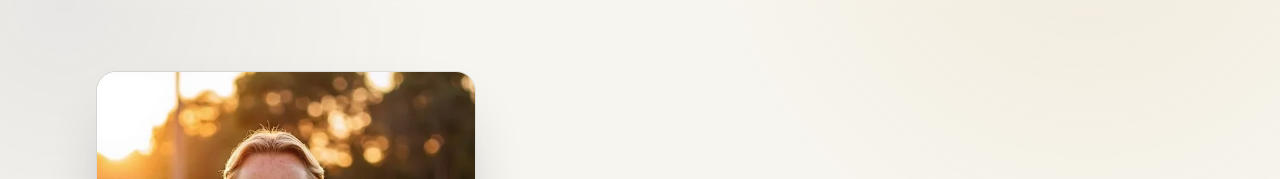
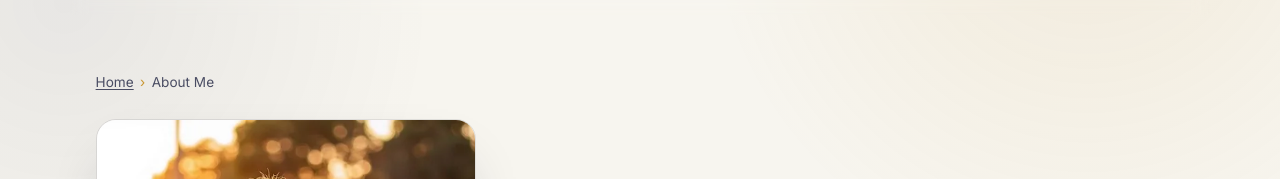
Before and after one commit to youfun88/travisbradberry, a plain HTML site: page about.html in a window 1280 px wide. Shown: the part 61-240 px from the top of the page. Drawn offline with Linux system fonts and the light colour scheme.

Commit message:
SEO: breadcrumb trail and BreadcrumbList schema on About

```diff
--- a/about.html
+++ b/about.html
@@ -90,6 +90,16 @@
     "sameAs": ["https://www.linkedin.com/in/travisbradberry"]
   }
   </script>
+  <script type="application/ld+json">
+  {
+    "@context": "https://schema.org",
+    "@type": "BreadcrumbList",
+    "itemListElement": [
+      { "@type": "ListItem", "position": 1, "name": "Home", "item": "https://www.travisbradberry.com/" },
+      { "@type": "ListItem", "position": 2, "name": "About Me", "item": "https://www.travisbradberry.com/about.html" }
+    ]
+  }
+  </script>
 <script src="https://admin.shiptolive.com/stl-track.js" data-site="travisbradberry" data-leads="1" defer></script>
 </head>
 <body>
@@ -119,6 +129,12 @@
   <main id="main">
     <!-- ABOUT HERO -->
     <section class="about-hero">
+      <nav class="wrap breadcrumb" aria-label="Breadcrumb">
+        <ol>
+          <li><a href="index.html">Home</a></li>
+          <li aria-current="page">About Me</li>
+        </ol>
+      </nav>
       <div class="wrap about-hero-grid">
         <div class="about-photo reveal">
           <picture>
--- a/styles.css
+++ b/styles.css
@@ -272,6 +272,13 @@ img { display: block; max-width: 100%; }
 .about-hero .role { margin-top: 0.6rem; font-size: 1.05rem; color: var(--teal); font-weight: 600; }
 .about-hero p { margin-top: 1.3rem; color: var(--ink-soft); font-size: 1.1rem; }
 
+/* breadcrumb trail (non-home pages) */
+.breadcrumb { margin-bottom: 1.6rem; font-size: 0.85rem; color: var(--ink-soft); }
+.breadcrumb ol { list-style: none; margin: 0; padding: 0; display: flex; flex-wrap: wrap; gap: 0.4rem; }
+.breadcrumb li + li::before { content: "\203A"; margin-right: 0.4rem; color: var(--gold); }
+.breadcrumb a { color: inherit; text-decoration: underline; text-underline-offset: 2px; }
+.breadcrumb a:hover { color: var(--navy-deep); }
+
 .bio-prose { max-width: 46rem; margin: 0 auto; }
 .bio-prose p { font-size: 1.1rem; color: var(--ink-soft); margin-bottom: 1.3rem; }
 .bio-prose p strong { color: var(--ink); font-weight: 600; }
```
